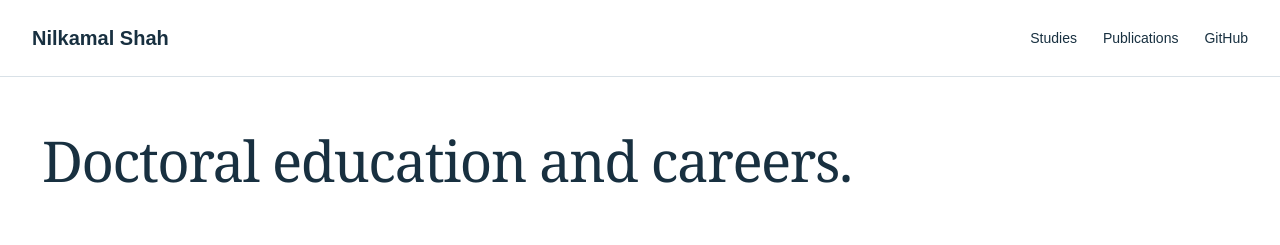
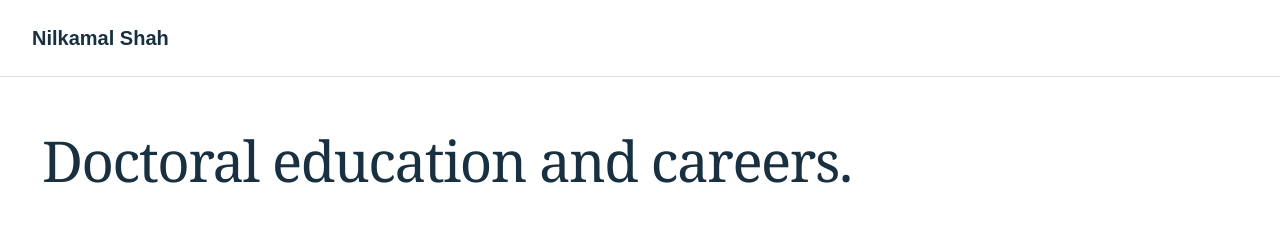
Before and after one commit to nilkamal11/research-portfolio, a plain HTML site: page site/index.html in a window 1280 px wide. Shown: the top 245 px of the page. Drawn offline with Linux system fonts and the light colour scheme.

Commit message:
Remove homepage navigation links

```diff
--- a/site/index.html
+++ b/site/index.html
@@ -14,10 +14,6 @@
     <a class="skip-link" href="#main">Skip to content</a>
     <header class="site-header">
       <a class="brand" href="./">Nilkamal Shah</a>
-      <nav aria-label="Main navigation">
-        <a href="#studies">Studies</a><a href="#publications">Publications</a
-        ><a href="https://github.com/nilkamal11">GitHub</a>
-      </nav>
     </header>
     <main id="main">
       <section class="intro wrap">
```
